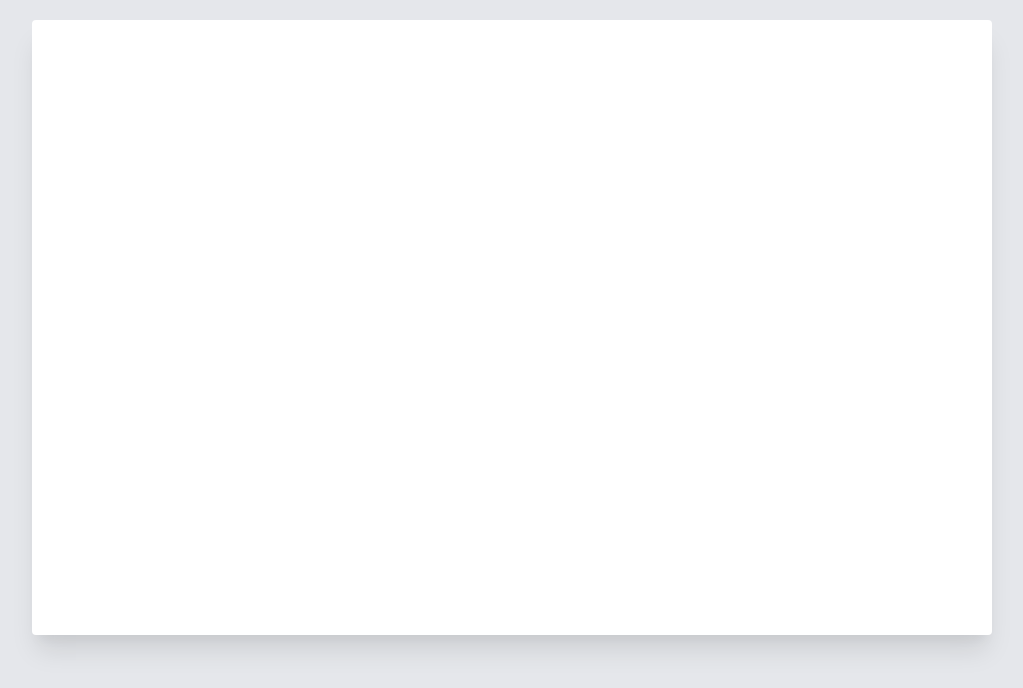
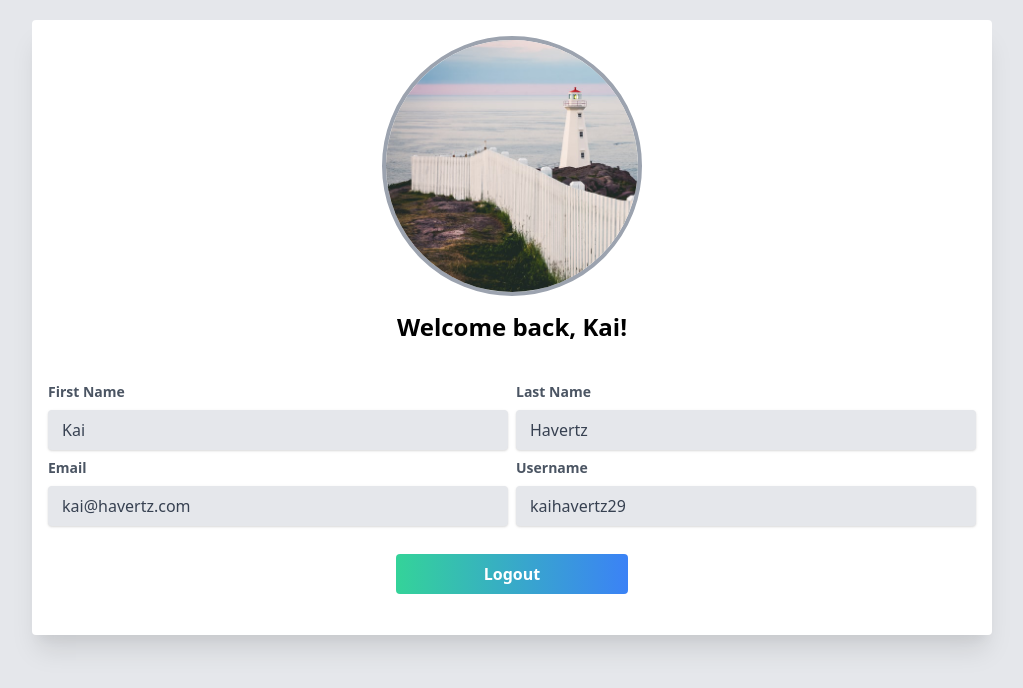
Before and after one commit to andrealfian420/loginator-frontend, a React (Create React App) app: page /profile/1 in a window 1280 px wide. Shown: the top 688 px of the page, without its empty margins (128-1151 px from the left). Built offline with nearby package versions, Linux system fonts and the light colour scheme.

Commit message:
Finish creating profile page

```diff
--- a/src/App.js
+++ b/src/App.js
@@ -4,6 +4,7 @@ import { BrowserRouter as Router, Route } from 'react-router-dom';
 import Login from './pages/Login';
 import Register from './pages/Register';
 import ForgotPassword from './pages/ForgotPassword';
+import Profile from './pages/Profile';
 
 function App() {
   return (
@@ -12,6 +13,7 @@ function App() {
         <Route exact path="/" component={Login} />
         <Route path="/register" component={Register} />
         <Route path="/forgotpassword" component={ForgotPassword} />
+        <Route path="/profile/:username" component={Profile} />
       </div>
     </Router>
   );
--- /dev/null
+++ b/src/components/LogoutButton.js
@@ -0,0 +1,18 @@
+import { withRouter } from 'react-router-dom';
+
+const LogoutButton = (props) => {
+  const handleLogout = () => {
+    return props.history.push('/');
+  };
+
+  return (
+    <button
+      onClick={handleLogout}
+      className="w-1/2 md:w-1/4 bg-gradient-to-r from-green-400 to-blue-500 hover:from-pink-500 hover:to-yellow-500 text-white font-semibold p-2 rounded"
+    >
+      Logout
+    </button>
+  );
+};
+
+export default withRouter(LogoutButton);
--- /dev/null
+++ b/src/components/UserProfileImage.js
@@ -0,0 +1,15 @@
+import UserImage from '../images/userImage.jpg';
+
+const UserProfileImage = () => {
+  return (
+    <div className="flex justify-center">
+      <img
+        src={UserImage}
+        alt="User"
+        className="rounded-full border-4 border-gray-400 w-1/2 object-cover"
+      />
+    </div>
+  );
+};
+
+export default UserProfileImage;
--- /dev/null
+++ b/src/components/UserProfileInfo.js
@@ -0,0 +1,57 @@
+const UserProfileInfo = ({ userInfo }) => {
+  return (
+    <div className="w-full mt-10 mb-5">
+      <div className="flex flex-col xl:flex-row mb-2">
+        <div className="w-full xl:w-1/2 mr-2">
+          <span className="block text-gray-600 text-sm font-bold mb-2">
+            First Name
+          </span>
+          <input
+            type="text"
+            className="shadow appearance-none border-2 rounded w-full py-2 px-3 bg-gray-200 text-gray-700 leading-tight focus:outline-none"
+            value={userInfo.firstName}
+            disabled
+          />
+        </div>
+        <div className="w-full xl:w-1/2 mt-2 xl:mt-0">
+          <span className="block text-gray-600 text-sm font-bold mb-2">
+            Last Name
+          </span>
+          <input
+            type="text"
+            className="shadow appearance-none border-2 rounded w-full py-2 px-3 bg-gray-200 text-gray-700 leading-tight focus:outline-none"
+            value={userInfo.lastName}
+            disabled
+          />
+        </div>
+      </div>
+
+      <div className="flex flex-col xl:flex-row mb-2">
+        <div className="w-full xl:w-1/2 mr-2">
+          <span className="block text-gray-600 text-sm font-bold mb-2">
+            Email
+          </span>
+          <input
+            type="text"
+            className="shadow appearance-none border-2 rounded w-full py-2 px-3 bg-gray-200 text-gray-700 leading-tight focus:outline-none"
+            value={userInfo.email}
+            disabled
+          />
+        </div>
+        <div className="w-full xl:w-1/2 mt-2 xl:mt-0">
+          <span className="block text-gray-600 text-sm font-bold mb-2">
+            Username
+          </span>
+          <input
+            type="text"
+            className="shadow appearance-none border-2 rounded w-full py-2 px-3 bg-gray-200 text-gray-700 leading-tight focus:outline-none"
+            value={userInfo.username}
+            disabled
+          />
+        </div>
+      </div>
+    </div>
+  );
+};
+
+export default UserProfileInfo;
--- a/src/components/WelcomeSign.js
+++ b/src/components/WelcomeSign.js
@@ -1,4 +1,4 @@
-const WelcomeSign = ({ currentPage }) => {
+const WelcomeSign = ({ currentPage, userFirstName }) => {
   if (currentPage === 'login') {
     return (
       <div className="text-center mt-8 xl:mt-20">
@@ -32,6 +32,12 @@ const WelcomeSign = ({ currentPage }) => {
         </span>
       </div>
     );
+  } else if (currentPage === 'profile') {
+    return (
+      <span className="mt-4 font-semibold text-2xl leading-tight">
+        Welcome back, {userFirstName}!
+      </span>
+    );
   }
 };
 
--- /dev/null
+++ b/src/pages/Profile.js
@@ -0,0 +1,29 @@
+import { useEffect } from 'react';
+import UserProfileImage from '../components/UserProfileImage';
+import WelcomeSign from '../components/WelcomeSign';
+import UserProfileInfo from '../components/UserProfileInfo';
+import LogoutButton from '../components/LogoutButton';
+
+const Profile = () => {
+  useEffect(() => {
+    document.title = 'Profile';
+  });
+
+  const dummyData = {
+    firstName: 'Kai',
+    lastName: 'Havertz',
+    email: 'kai@havertz.com',
+    username: 'kaihavertz29',
+  };
+
+  return (
+    <div className="col-span-6 flex flex-col justify-start items-center p-4">
+      <UserProfileImage />
+      <WelcomeSign currentPage="profile" userFirstName={dummyData.firstName} />
+      <UserProfileInfo userInfo={dummyData} />
+      <LogoutButton />
+    </div>
+  );
+};
+
+export default Profile;
```
Also changed, not shown: src/images/userImage.jpg (added).
